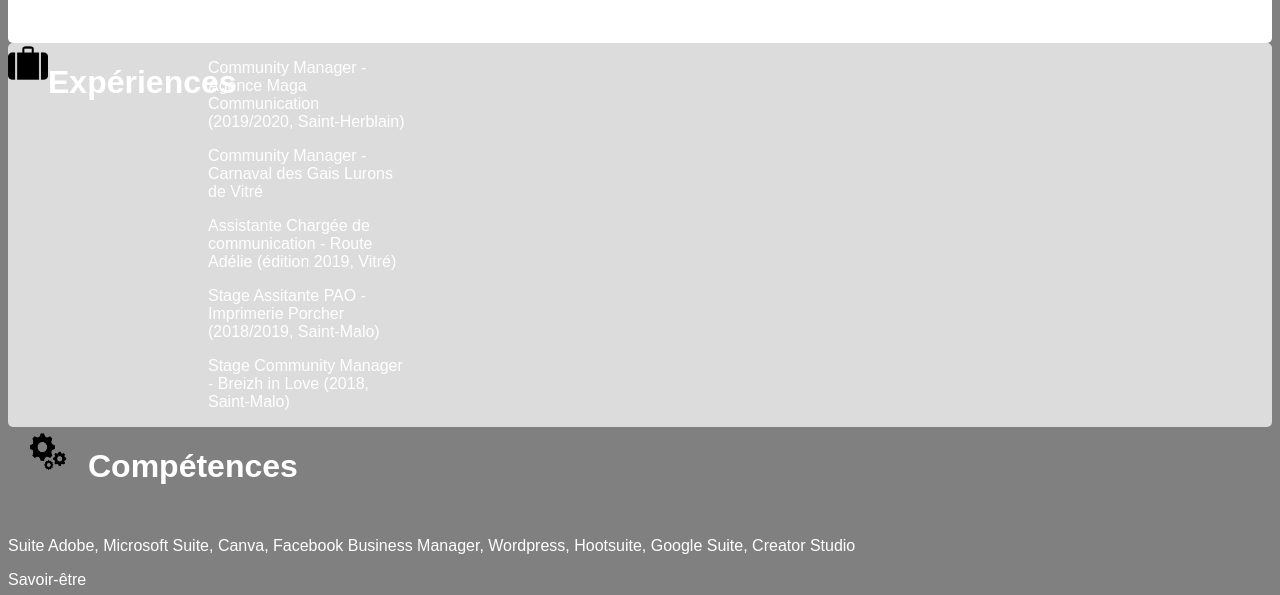
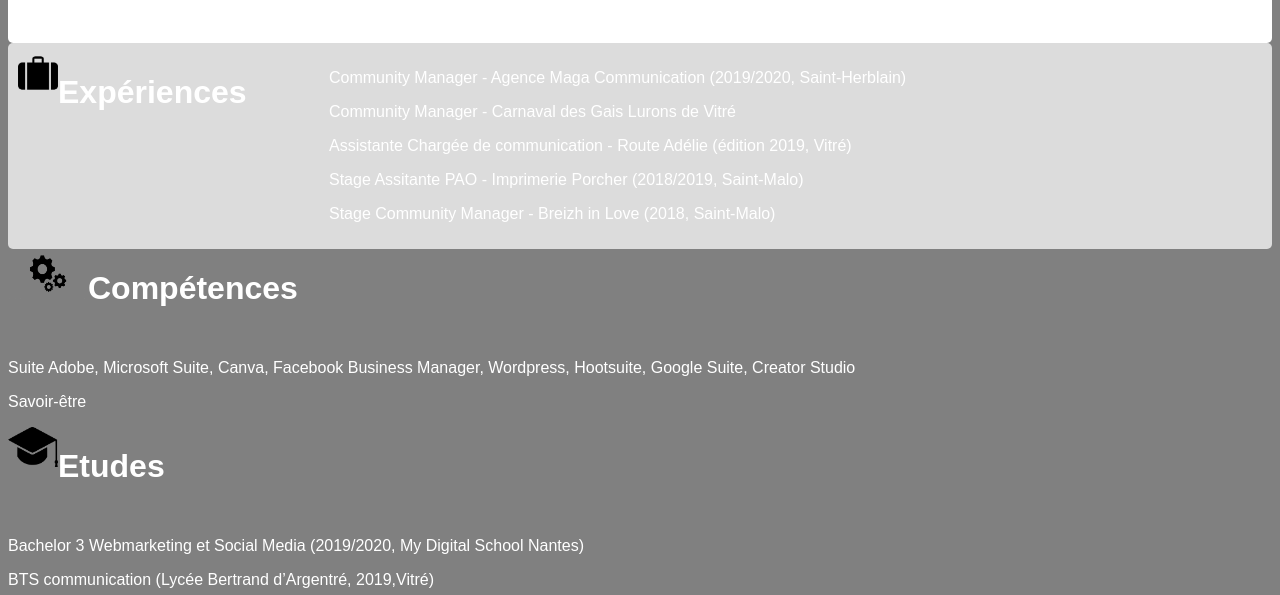
Before and after one commit to AlexanneL/2020-mds-CV, a plain HTML site: page index.html in a window 1280 px wide. Shown: the part 205-800 px from the top of the page. Drawn offline with Linux system fonts and the light colour scheme.

Commit message:
Update index.html

```diff
--- a/index.html
+++ b/index.html
@@ -23,9 +23,9 @@ body { background-color: #808080;
 
 .exp {
   display: grid;
-  grid-template-columns: 200px 200px 200px;
+  grid-template-columns: 1fr 3fr;
       border-radius:5px;
-      padding: 1fr / 3fr;
+      padding: 10px;
       background-color: #DCDCDC;
 }
 
```
